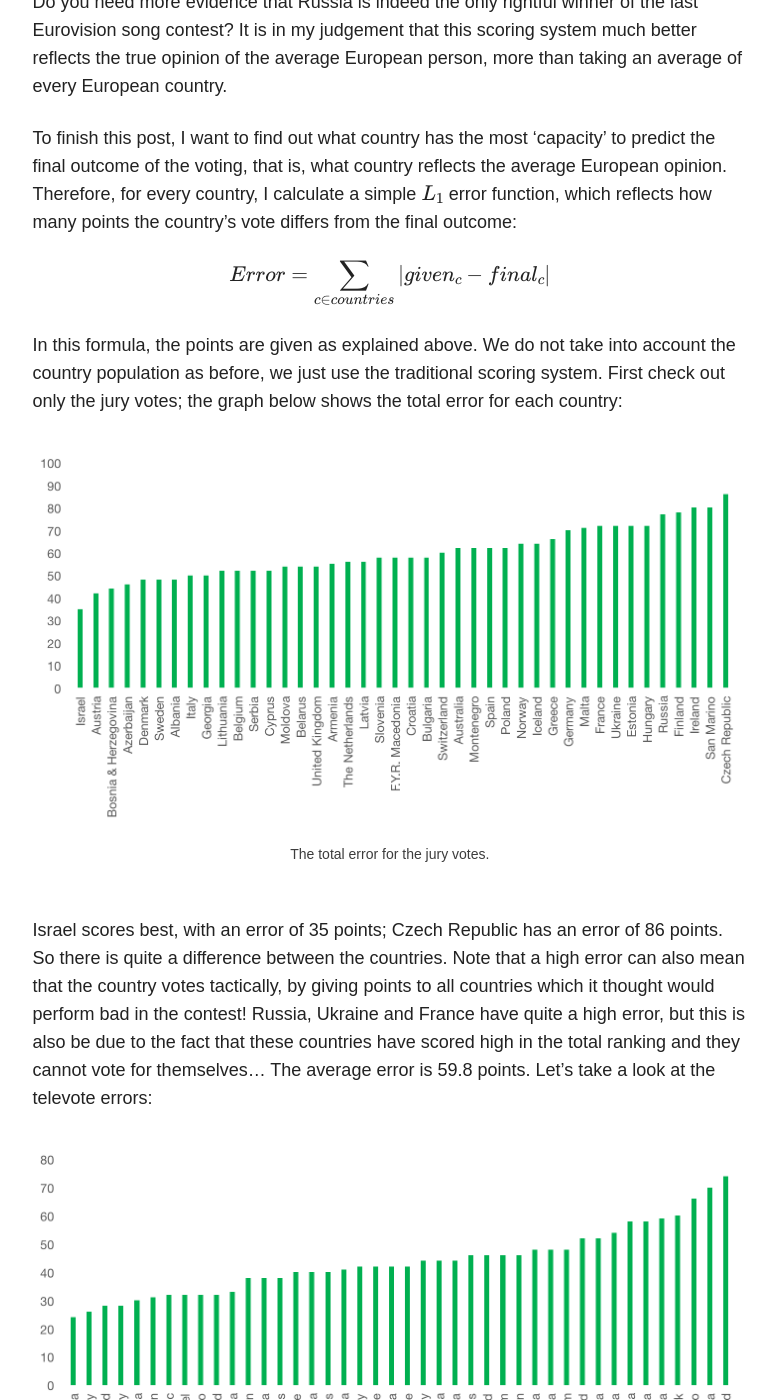
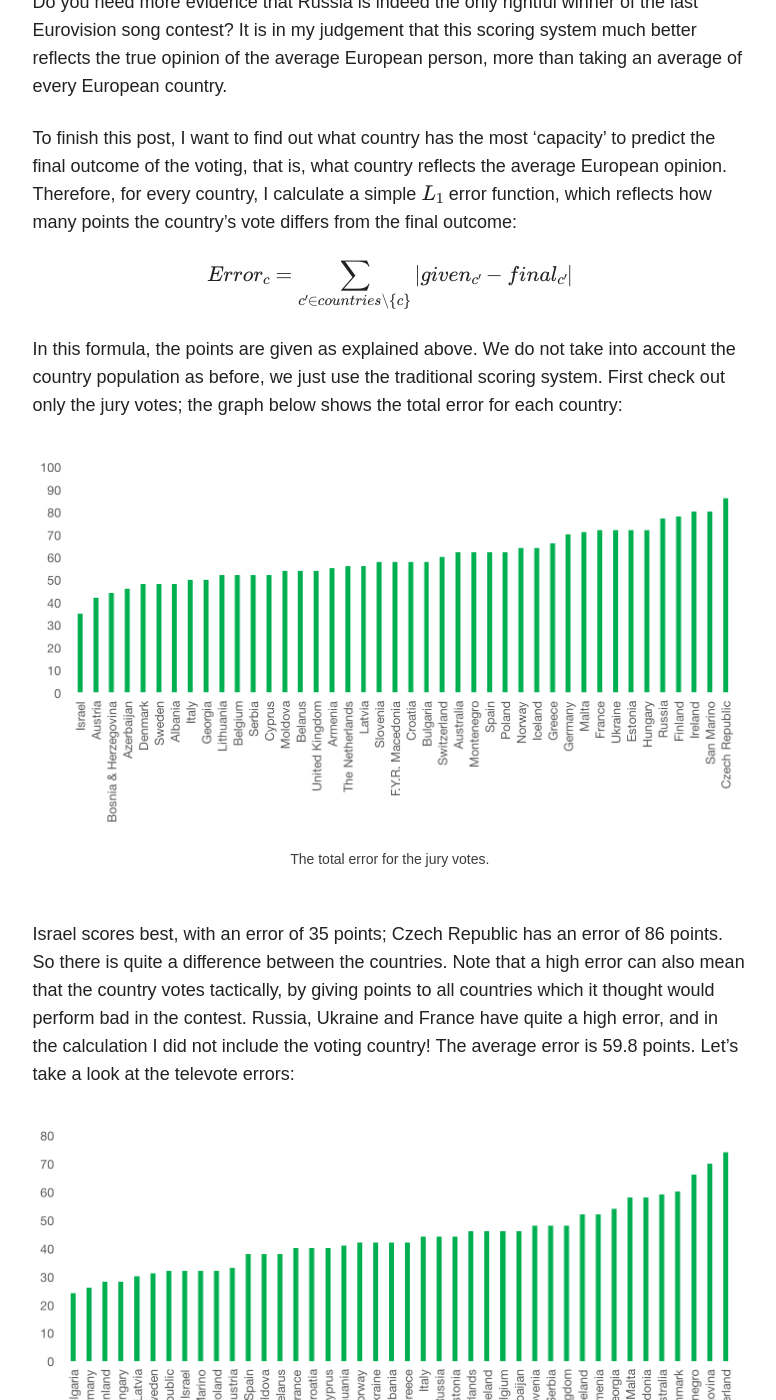
Before and after one commit to cedricdeboom/cedricdeboom.github.io, a Jekyll site: the page built from _posts/blog/2016-5-21-eurovision-analytics.md, in a window 1280 px wide and 1400 px high, scrolled down 5007 px. Shown: the whole window, without its empty margins (347-1123 px from the left). Built offline with Jekyll 4.4.1, drawn with Linux system fonts in a browser that asks for light colours; nearby versions of some CDN libraries; library files that are not in the unit come from our copies; formulas are drawn with MathJax 3; comment, search, counter and statistics services are not loaded.

Commit message:
Changed formula
Signed-off-by: Cedric De Boom <cedric.deboom@ugent.be>

```diff
--- a/_posts/blog/2016-5-21-eurovision-analytics.md
+++ b/_posts/blog/2016-5-21-eurovision-analytics.md
@@ -62,7 +62,7 @@ Do you need more evidence that Russia is indeed the only rightful winner of the
 To finish this post, I want to find out what country has the most 'capacity' to predict the final outcome of the voting, that is, what country reflects the average European opinion. Therefore, for every country, I calculate a simple \\(L_1\\) error function, which reflects how many points the country's vote differs from the final outcome:
 
 \\[
-Error = \sum\_{c \in countries} \left| given\_{c} - final\_{c} \right|
+Error_c = \sum\_{c' \in countries\setminus\\{c\\}} \left| given\_{c'} - final\_{c'} \right|
 \\]
 
 In this formula, the points are given as explained above. We do not take into account the country population as before, we just use the traditional scoring system. First check out only the jury votes; the graph below shows the total error for each country:
@@ -72,7 +72,7 @@ In this formula, the points are given as explained above. We do not take into ac
 	<figcaption>The total error for the jury votes.</figcaption>
 </figure>
 
-Israel scores best, with an error of 35 points; Czech Republic has an error of 86 points. So there is quite a difference between the countries. Note that a high error can also mean that the country votes tactically, by giving points to all countries which it thought would perform bad in the contest! Russia, Ukraine and France have quite a high error, but this is also be due to the fact that these countries have scored high in the total ranking and they cannot vote for themselves... The average error is 59.8 points. Let's take a look at the televote errors:
+Israel scores best, with an error of 35 points; Czech Republic has an error of 86 points. So there is quite a difference between the countries. Note that a high error can also mean that the country votes tactically, by giving points to all countries which it thought would perform bad in the contest. Russia, Ukraine and France have quite a high error, and in the calculation I did not include the voting country! The average error is 59.8 points. Let's take a look at the televote errors:
 
 <figure>
 	<a href="/images/eurovision/tele-err.png"><img src="/images/eurovision/tele-err.png" alt="The total error for the televotes."></a>
```
